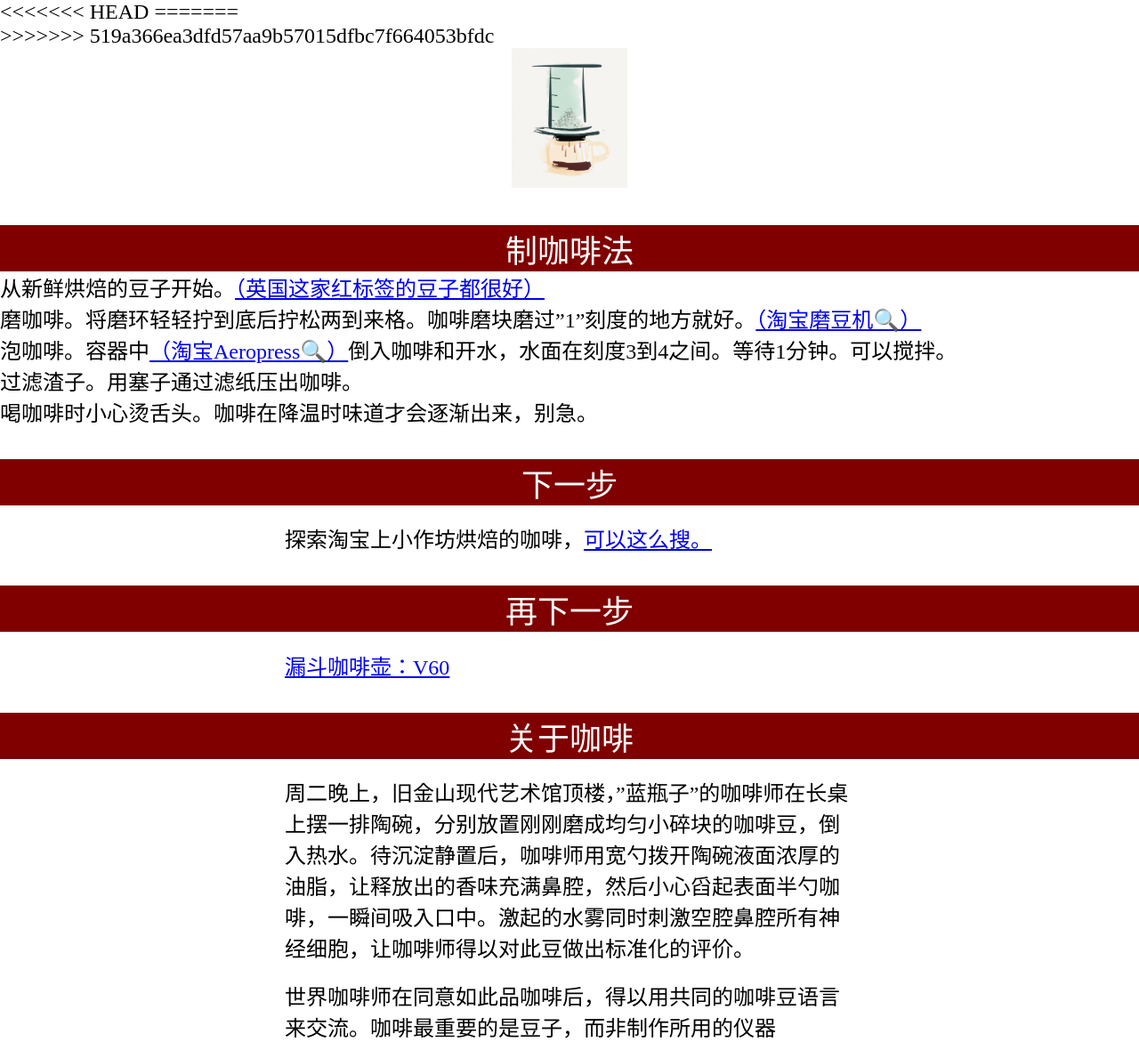
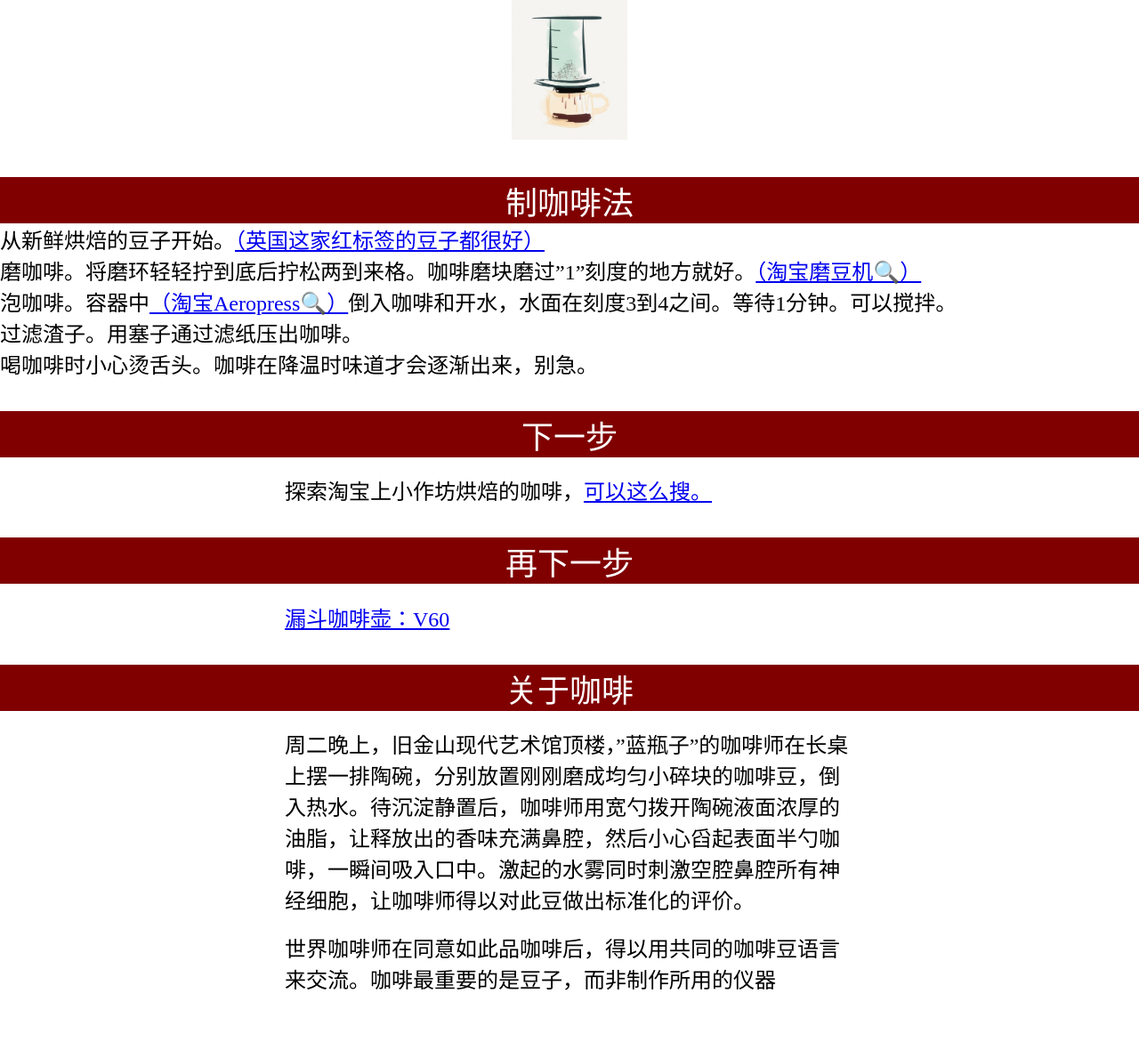
Before and after one commit to pspEgg/cohi, a Jekyll site: the page built from index.md, in a window 1280 px wide. Shown: the whole page at 89% size. Built offline with Jekyll 4.4.1, drawn with Linux system fonts in a browser that asks for light colours; Markdown is read by kramdown in place of the engine named in the settings; after the commit the page ends 1117 px from its top, so only the background shows below that.

Commit message:
remove conflict info

```diff
--- a/_layouts/default.html
+++ b/_layouts/default.html
@@ -38,6 +38,7 @@ table, caption, tbody, tfoot, thead, tr, th, td {
 	background-color: maroon;
 	color:white;
 	margin-top:1em;
+	width:100%
 	}
 	figure{
 	width:130px;
@@ -50,7 +51,7 @@ table, caption, tbody, tfoot, thead, tr, th, td {
 
 	}
 	p{
-		width:90%;
+	width:90%;
 	max-width:640px;
 	margin:0 auto;
 	margin-top:0.8em;
@@ -59,17 +60,14 @@ table, caption, tbody, tfoot, thead, tr, th, td {
 
 <body>
 <section id="content">
-<<<<<<< HEAD
 
  <!--
 <figure><img src="http://pspegg.github.io/cohi/aero.jpg" /></figure>
 <h1>制作咖啡</h1>
 <p>周二晚上，旧金山现代艺术馆顶楼，"蓝瓶子"的咖啡师在长桌上摆一排陶碗，分别放置刚刚磨成均匀小碎块的咖啡豆，倒入热水。待沉淀静置后，咖啡师用宽勺拨开陶碗液面浓厚的油脂，让释放出的香味充满鼻腔，然后小心舀起表面半勺咖啡，一瞬间吸入口中。激起的水雾同时刺激空腔鼻腔所有神经细胞，让咖啡师得以对此豆做出标准化的评价。</p>
 -->
-=======
 </section>
 <!-- <figure><img src="http://pspegg.github.io/cohi/aero.jpg" /></figure> -->
->>>>>>> 519a366ea3dfd57aa9b57015dfbc7f664053bfdc
 	{{content}}
 
 </section>
```
